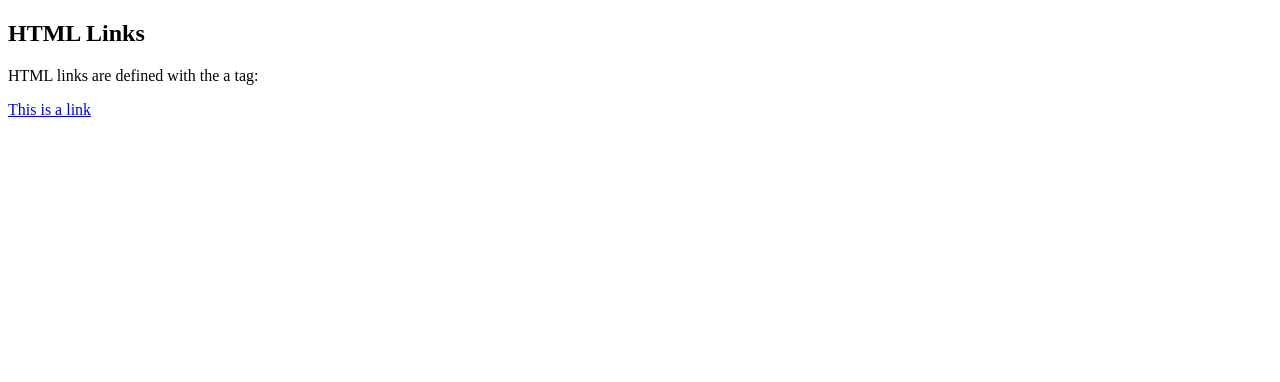
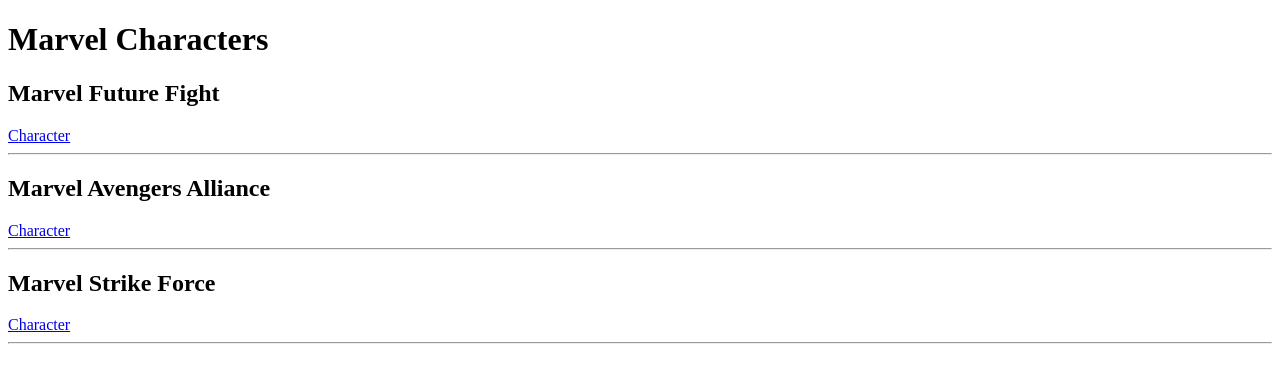
Before and after one commit to tomumutto45/Marvel, a plain HTML site: page index.html in a window 1280 px wide. Drawn offline with Linux system fonts and the light colour scheme.

Commit message:
Update index.html
ok

```diff
--- a/index.html
+++ b/index.html
@@ -2,10 +2,19 @@
 <html>
 <body>
 
-<h2>HTML Links</h2>
-<p>HTML links are defined with the a tag:</p>
+<h1>Marvel Characters</h1>
 
-<a href="okidoki">This is a link</a>
+<h2>Marvel Future Fight</h2>
+<a href="https://www.w3schools.com">Character</a>
+<hr>
+
+<h2>Marvel Avengers Alliance</h2>
+<a href="https://www.w3schools.com">Character</a>
+<hr>
+
+<h2>Marvel Strike Force</h2>
+<a href="https://www.w3schools.com">Character</a>
+<hr>
 
 </body>
 </html>
```
